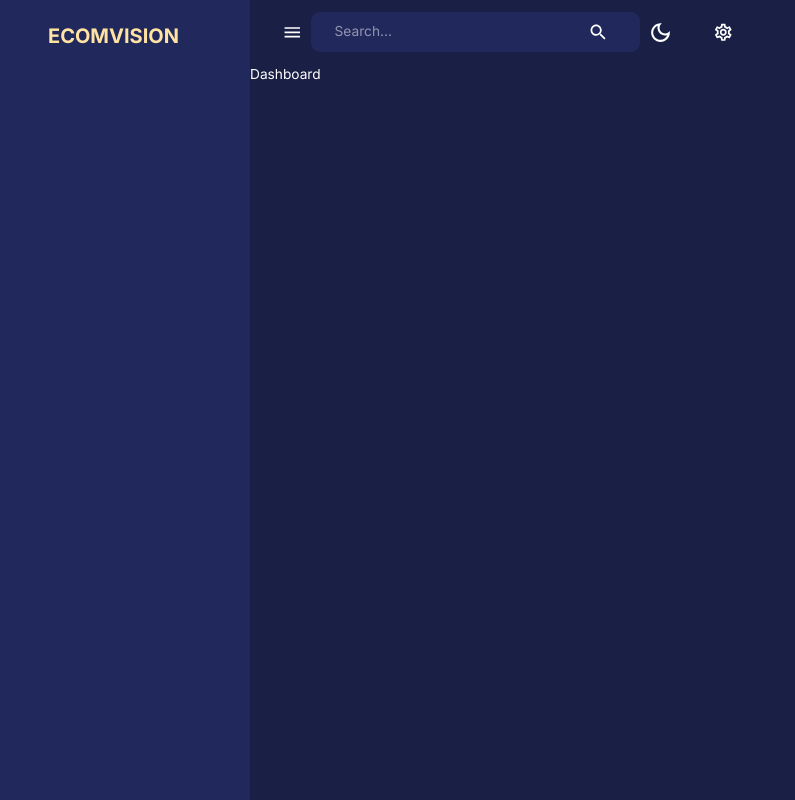
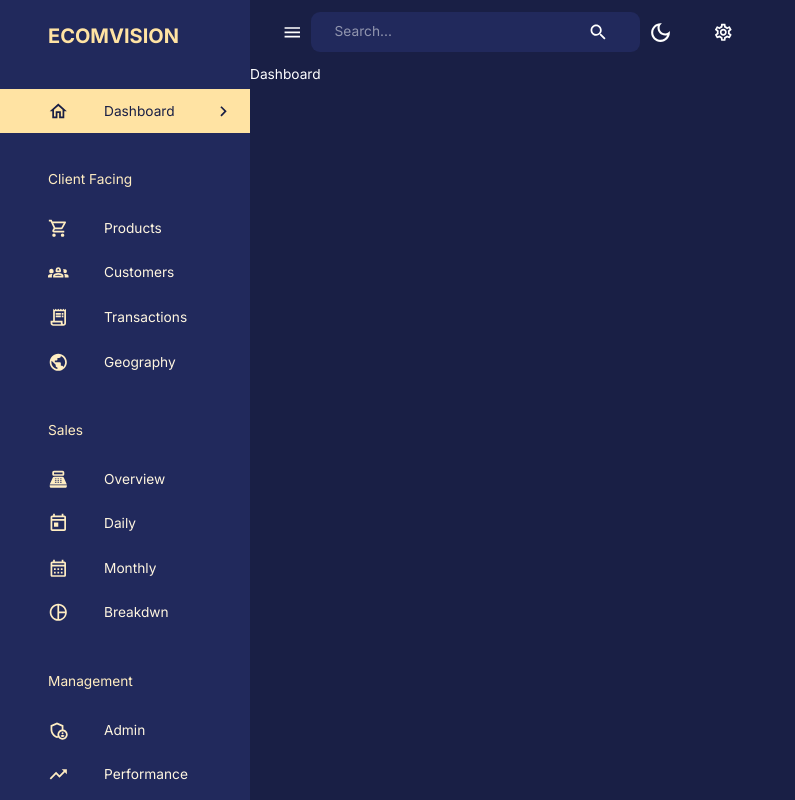
Before and after one commit to herby0sbourne/transaction-dashboard, a React (Create React App) app in the folder client/: page /dashboard in a window 1280 px wide. Shown: the whole page, without its empty margins (0-795 px from the left). Built offline with nearby package versions, Linux system fonts and the light colour scheme.

Commit message:
create sidebar component

```diff
--- a/client/src/components/Sidebar.jsx
+++ b/client/src/components/Sidebar.jsx
@@ -32,6 +32,65 @@
 import FlexBetween from 'components/FlexBetween';
 import profileImage from 'assets/profile.jpeg';
 
+const navItems = [
+  {
+    text: 'Dashboard',
+    icon: <HomeOutlined />,
+  },
+  {
+    text: 'Client Facing',
+    icon: null,
+  },
+  {
+    text: 'Products',
+    icon: <ShoppingCartOutlined />,
+  },
+  {
+    text: 'Customers',
+    icon: <Groups2Outlined />,
+  },
+  {
+    text: 'Transactions',
+    icon: <ReceiptLongOutlined />,
+  },
+  {
+    text: 'Geography',
+    icon: <PublicOutlined />,
+  },
+  {
+    text: 'Sales',
+    icon: null,
+  },
+  {
+    text: 'Overview',
+    icon: <PointOfSaleOutlined />,
+  },
+  {
+    text: 'Daily',
+    icon: <TodayOutlined />,
+  },
+  {
+    text: 'Monthly',
+    icon: <CalendarMonthOutlined />,
+  },
+  {
+    text: 'Breakdwn',
+    icon: <PieChartOutlined />,
+  },
+  {
+    text: 'Management',
+    icon: null,
+  },
+  {
+    text: 'Admin',
+    icon: <AdminPanelSettingsOutlined />,
+  },
+  {
+    text: 'Performance',
+    icon: <TrendingUpOutlined />,
+  },
+];
+
 const Sidebar = ({ isNonMobile, drawerWidth, isSidebarOpen, setIsSidebarOpen }) => {
   const { pathname } = useLocation();
   const [active, setActive] = useState('');
@@ -47,7 +106,7 @@
         <Drawer
           open={isSidebarOpen}
           onClose={() => setIsSidebarOpen(false)}
-          variant="permanent"
+          variant="persistent"
           anchor="left"
           sx={{
             width: drawerWidth,
@@ -68,8 +127,60 @@
                     ECOMVISION
                   </Typography>
                 </Box>
+                {!isNonMobile && (
+                  <IconButton onClick={() => setIsSidebarOpen(!isSidebarOpen)}>
+                    <ChevronLeft />
+                  </IconButton>
+                )}
               </FlexBetween>
             </Box>
+            <List>
+              {navItems.map(({ text, icon }) => {
+                if (!icon) {
+                  return (
+                    <Typography key={text} sx={{ m: '2.25rem 0 1rem 3rem' }}>
+                      {text}
+                    </Typography>
+                  );
+                }
+                const lcText = text.toLowerCase();
+
+                return (
+                  <ListItem key={text} sx={{ p: '0' }}>
+                    <ListItemButton
+                      onClick={() => {
+                        navigate(`/${lcText}`);
+                        setActive(lcText);
+                      }}
+                      sx={{
+                        backgroundColor:
+                          active === lcText
+                            ? theme.palette.secondary[300]
+                            : 'transparent',
+                        color:
+                          active === lcText
+                            ? theme.palette.primary[600]
+                            : theme.palette.secondary[100],
+                      }}
+                    >
+                      <ListItemIcon
+                        sx={{
+                          ml: '2rem',
+                          color:
+                            active === lcText
+                              ? theme.palette.primary[600]
+                              : theme.palette.secondary[200],
+                        }}
+                      >
+                        {icon}
+                      </ListItemIcon>
+                      <ListItemText primary={text} />
+                      {active === lcText && <ChevronRightOutlined sx={{ ml: 'auto' }} />}
+                    </ListItemButton>
+                  </ListItem>
+                );
+              })}
+            </List>
           </Box>
         </Drawer>
       )}
```
